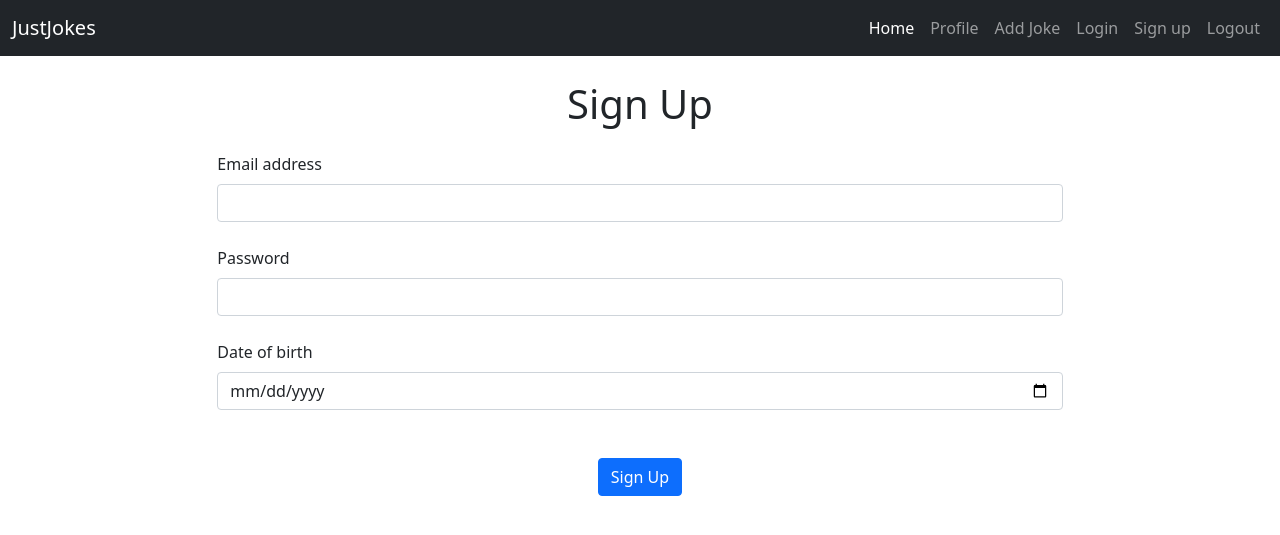
After one commit to DarraghReid/just_jokes, a Flask app: page /sign_up in a window 1280 px wide. The commit adds this page. Shown: the top 535 px of the page. Run offline with Flask 2, Linux system fonts and the light colour scheme; some libraries are stand-ins or nearby versions.

Commit message:
add sign up template, sign up form

```diff
--- a/app.py
+++ b/app.py
@@ -2,12 +2,14 @@ import os
 from flask import (
     Flask, flash, render_template,
     redirect, request, session, url_for)
+from flask_pymongo import PyMongo
+# Needed to render object id. Mongodb stores its data in BSON format
+from bson.objectid import ObjectId
+# import password security features for registration page
+from werkzeug.security import generate_password_hash, check_password_hash
 # need to import env package in order to use environment variables
 # import env only if the os can find an existing file path for
 # the env.py path itself (not pushed, Heroku won't be able to find it)
-from flask_pymongo import PyMongo
-# Needed to render object id. Mongodb stores its data in BSON format
-from bson.objectid import ObjectId
 if os.path.exists("env.py"):
     import env
 
@@ -37,6 +39,12 @@ def get_jokes():
     return render_template("jokes.html", jokes=jokes)
 
 
+# GET is default
+@app.route("/sign_up", methods=["GET", "POST"])
+def sign_up():
+    return render_template("register.html")
+
+
 # tell app how and where to run application
 if __name__ == "__main__":
     app.run(host=os.environ.get("IP"),
--- a/templates/base.html
+++ b/templates/base.html
@@ -35,7 +35,13 @@
                             <a class="nav-link" href="#">Add Joke</a>
                         </li>
                         <li class="nav-item">
-                            <a class="nav-link" href="#">Login/Logout</a>
+                            <a class="nav-link" href="#">Login</a>
+                        </li>
+                        <li class="nav-item">
+                            <a class="nav-link" href="{{ url_for('sign_up') }}">Sign up</a>
+                        </li>
+                        <li class="nav-item">
+                            <a class="nav-link" href="#">Logout</a>
                         </li>
                     </ul>
                 </div>
--- /dev/null
+++ b/templates/register.html
@@ -0,0 +1,32 @@
+{% extends "base.html" %}
+
+{% block content %}
+    <h1 class="m-4 text-center">Sign Up</h1>
+    <!-- sign up form -->
+    <div class="row">
+        <div class="col-8 offset-2">
+            <form method="POST" action="{{ url_for('sign_up') }}">
+    <!-- username -->
+                <div class="mb-4">
+                    <label for="username" class="form-label">Email address</label>
+                    <input type="text" class="form-control" id="username" name="username">
+                </div>
+    <!-- password -->
+                <div class="mb-4">
+                    <label for="password" class="form-label">Password</label>
+                    <input type="password" class="form-control" id="password" name="password">
+                </div>
+    <!-- date of birth -->
+                <div class="mb-5">
+                    <label class="form-label" for="date">Date of birth</label>
+                    <input type="date" class="form-control" id="date" name="date">
+                </div>
+    <!-- submit -->
+                <div class="text-center">
+                    <button type="submit" class="btn btn-primary">Sign Up</button>
+                </div>
+            </form>
+        </div>
+
+    </div>
+{% endblock %}
```
